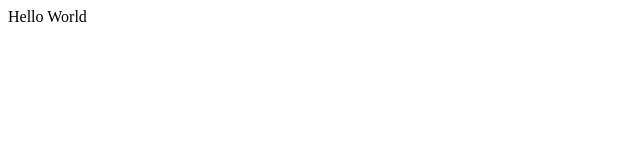
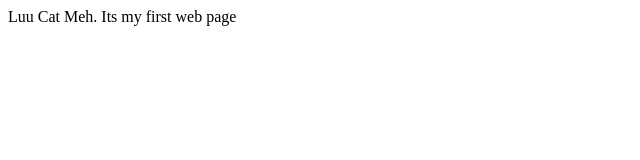
Before and after one commit to trixter512/trixter512.github.io, a plain HTML site: page wwr/index.html in a window 1280 px wide. Shown: the whole page, without its empty margins (0-640 px from the left). Drawn offline with Linux system fonts and the light colour scheme.

Commit message:
my first commit

```diff
--- a/wwr/index.html
+++ b/wwr/index.html
@@ -4,9 +4,10 @@
     <meta charset="UTF-8">
     <meta http-equiv="X-UA-Compatible" content="IE=edge">
     <meta name="viewport" content="width=device-width, initial-scale=1.0">
-    <title>Hello world</title>
+    <title>    Luu Cat Meh. Its my first web page
+    </title>
 </head>
 <body>
-    Hello World
+    Luu Cat Meh. Its my first web page
 </body>
 </html>
```
